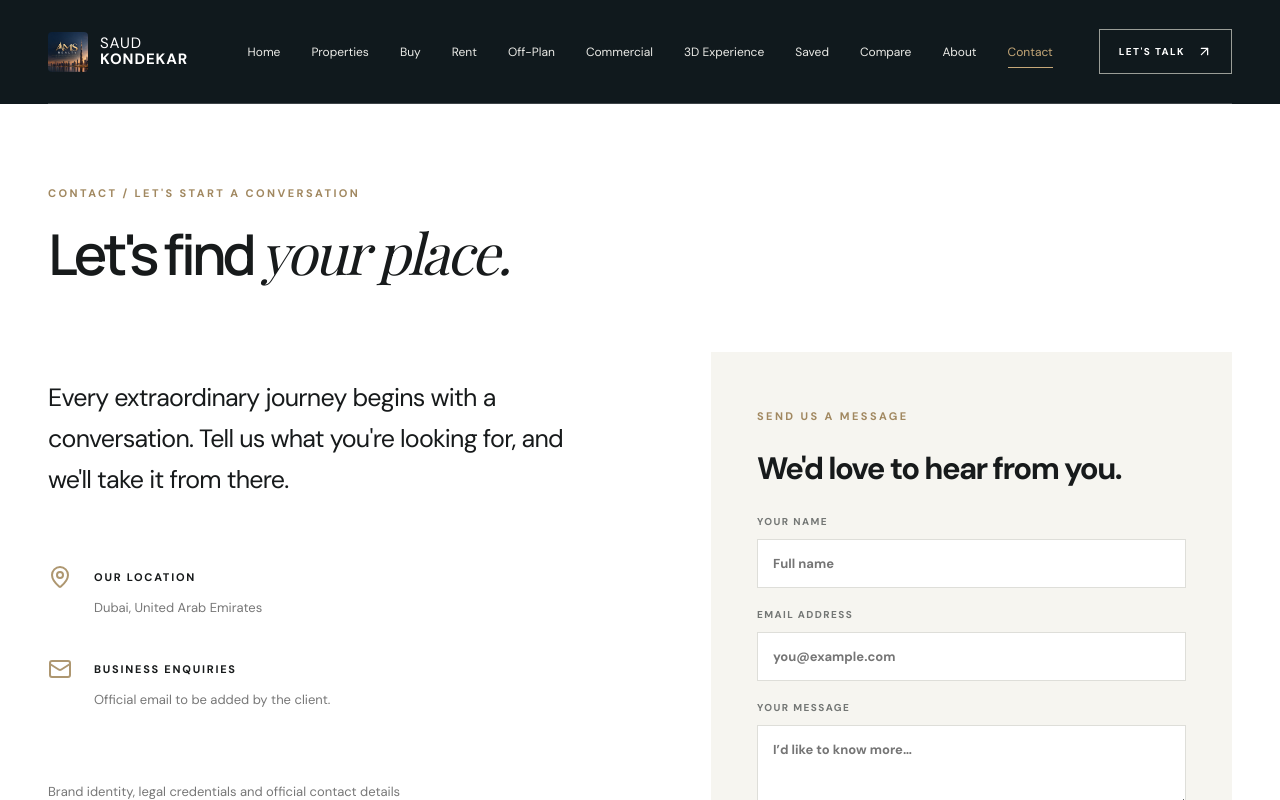
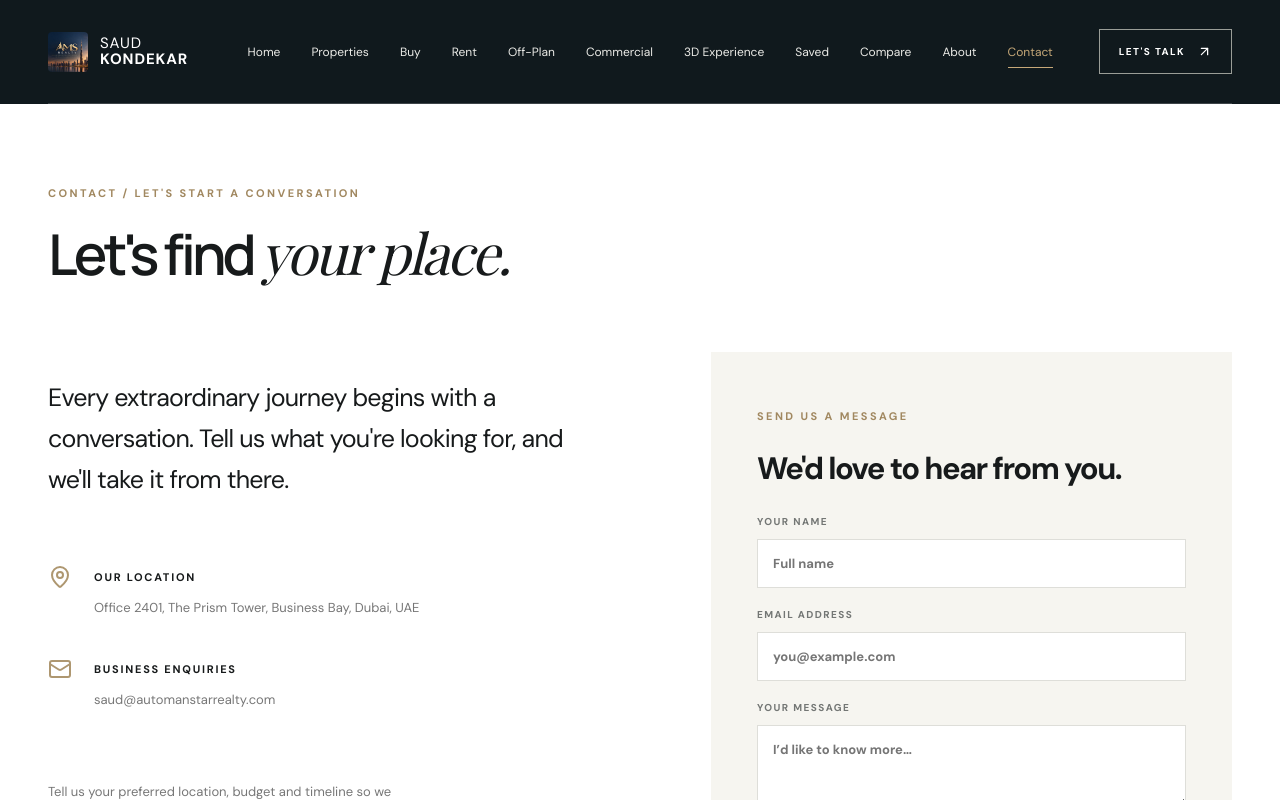
Before and after one commit to Kadir70-dev/automan-star-real-estate, a Next.js app in the folder frontend/: page /contact in a window 1280 px wide. Shown: the top 800 px of the page. Built offline with nearby package versions, Linux system fonts and the light colour scheme; a web font is replaced by a local one.

Commit message:
seo: add unique Dubai keyword metadata and verified content to contact

```diff
--- a/frontend/app/contact/page.tsx
+++ b/frontend/app/contact/page.tsx
@@ -1,3 +1,8 @@
 import {MapPin,Mail} from 'lucide-react';import Enquiry from '@/components/Enquiry';
-export const metadata={title:'Contact Us'};
-export default function Contact(){return <main className="page-shell contact-page"><div className="container"><p className="eyebrow dark-eyebrow">CONTACT / LET&apos;S START A CONVERSATION</p><h1 className="display-heading">Let&apos;s find <em>your place.</em></h1><div className="contact-grid"><div><p className="contact-lead">Every extraordinary journey begins with a conversation. Tell us what you&apos;re looking for, and we&apos;ll take it from there.</p><div className="contact-method"><MapPin/><div><b>OUR LOCATION</b><p>Dubai, United Arab Emirates</p></div></div><div className="contact-method"><Mail/><div><b>BUSINESS ENQUIRIES</b><p>Official email to be added by the client.</p></div></div><p className="contact-note">Brand identity, legal credentials and official contact details require client confirmation before public launch.</p></div><div className="contact-form-wrap"><p className="eyebrow dark-eyebrow">SEND US A MESSAGE</p><h2>We&apos;d love to hear from you.</h2><Enquiry/></div></div></div></main>}
+export const metadata = {
+  title: 'Contact Our Dubai Real Estate Team',
+  description: 'Contact Automan Star Real Estate at Office 2401, The Prism Tower, Business Bay, Dubai. Enquire about apartments, villas and commercial properties.',
+  alternates: { canonical: '/contact' },
+  openGraph: { title: 'Contact Automan Star Real Estate | Business Bay Dubai', description: 'Reach our team at The Prism Tower, Business Bay, Dubai.', url: '/contact' },
+};
+export default function Contact(){return <main className="page-shell contact-page"><div className="container"><p className="eyebrow dark-eyebrow">CONTACT / LET&apos;S START A CONVERSATION</p><h1 className="display-heading">Let&apos;s find <em>your place.</em></h1><div className="contact-grid"><div><p className="contact-lead">Every extraordinary journey begins with a conversation. Tell us what you&apos;re looking for, and we&apos;ll take it from there.</p><div className="contact-method"><MapPin/><div><b>OUR LOCATION</b><p>Office 2401, The Prism Tower, Business Bay, Dubai, UAE</p></div></div><div className="contact-method"><Mail/><div><b>BUSINESS ENQUIRIES</b><p><a href="mailto:saud@automanstarrealty.com">saud@automanstarrealty.com</a></p></div></div><p className="contact-note">Tell us your preferred location, budget and timeline so we can understand your requirements.</p></div><div className="contact-form-wrap"><p className="eyebrow dark-eyebrow">SEND US A MESSAGE</p><h2>We&apos;d love to hear from you.</h2><Enquiry/></div></div></div></main>}
```
